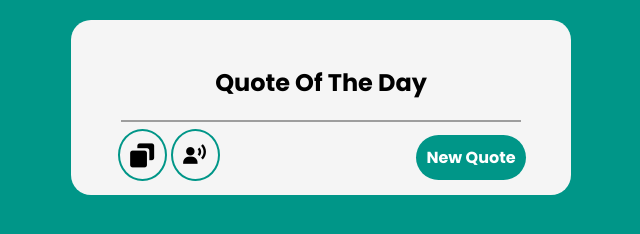
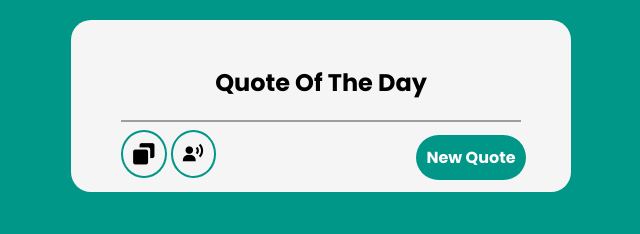
Before and after one commit to omaralsayeed/QuotesGenerator, a plain HTML site: page index.html in a window 1280 px wide. Shown: the full height of the page, 319-959 px from the left. Drawn offline with nearby package versions, Linux system fonts and the light colour scheme; no server answers.

Commit message:
Update style.css

```diff
--- a/style.css
+++ b/style.css
@@ -25,10 +25,10 @@ body {
     margin: 0 auto;
 }
 .container i {
-    font-size: 1.8em;
+    font-size: 1.6em;
 }
 .listen, .copy {
-    padding: 20px 8px 5px 8px;
+    padding: 16px 8px 5px 8px;
     border: 2px solid #009688;
     border-radius: 50%;
     transition: .3s ease;
```
